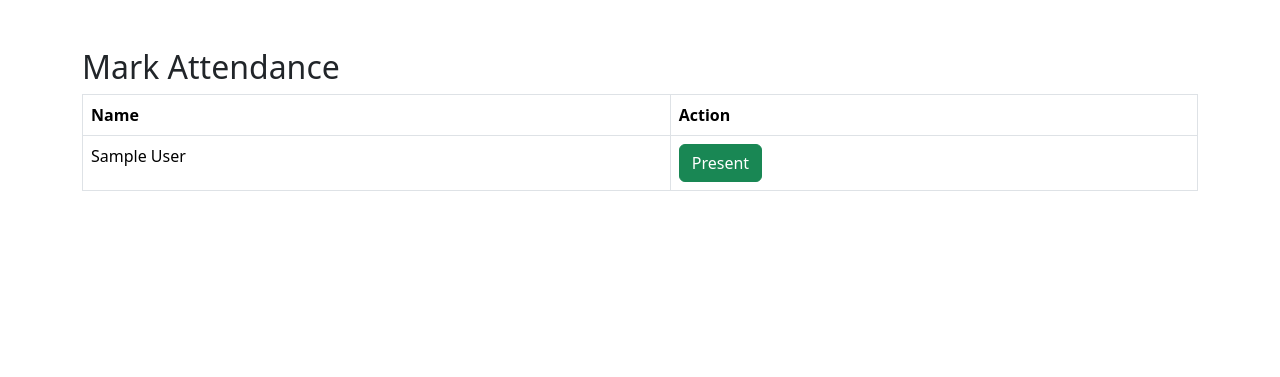
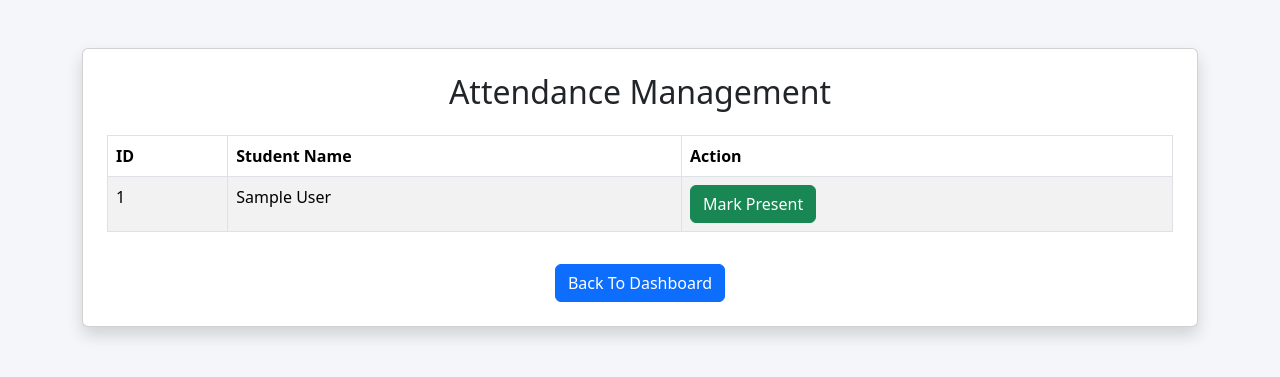
Before and after one commit to Nirmala5071/attendance-system, a Flask app: page /attendance in a window 1280 px wide. Shown: the top 377 px of the page. Run offline with Flask 3, Linux system fonts and the light colour scheme; the visitor is signed in with stand-in values (Sample User, id 1); data comes from the database, SQL or seed files in the repository.

Commit message:
Update attendance.html

```diff
--- a/templates/attendance.html
+++ b/templates/attendance.html
@@ -3,38 +3,52 @@
 
 <head>
 
+    <title>Attendance Management</title>
+
     <link href="https://cdn.jsdelivr.net/npm/bootstrap@5.3.3/dist/css/bootstrap.min.css" rel="stylesheet">
 
 </head>
 
-<body>
+<body style="background:#f4f6f9;">
 
 <div class="container mt-5">
 
-<h2>Mark Attendance</h2>
+    <div class="card shadow p-4">
 
-<table class="table table-bordered">
+        <h2 class="text-center mb-4">
+            Attendance Management
+        </h2>
+
+        <table class="table table-bordered table-striped">
+
+            <thead>
 
                 <tr>
 
-<th>Name</th>
+                    <th>ID</th>
+                    <th>Student Name</th>
                     <th>Action</th>
 
                 </tr>
+
+            </thead>
+
+            <tbody>
 
                 {% for s in students %}
 
                 <tr>
 
+                    <td>{{s.id}}</td>
+
                     <td>{{s.name}}</td>
 
                     <td>
 
-<a
-href="/mark/{{s.id}}"
+                        <a href="/mark/{{s.id}}"
                            class="btn btn-success">
 
-Present
+                           Mark Present
 
                         </a>
 
@@ -44,7 +58,22 @@ Present
 
                 {% endfor %}
 
+            </tbody>
+
         </table>
+
+        <div class="text-center mt-3">
+
+            <a href="/"
+               class="btn btn-primary">
+
+               Back To Dashboard
+
+            </a>
+
+        </div>
+
+    </div>
 
 </div>
 
```
Lines whose indentation alone changed are shown as unchanged.
